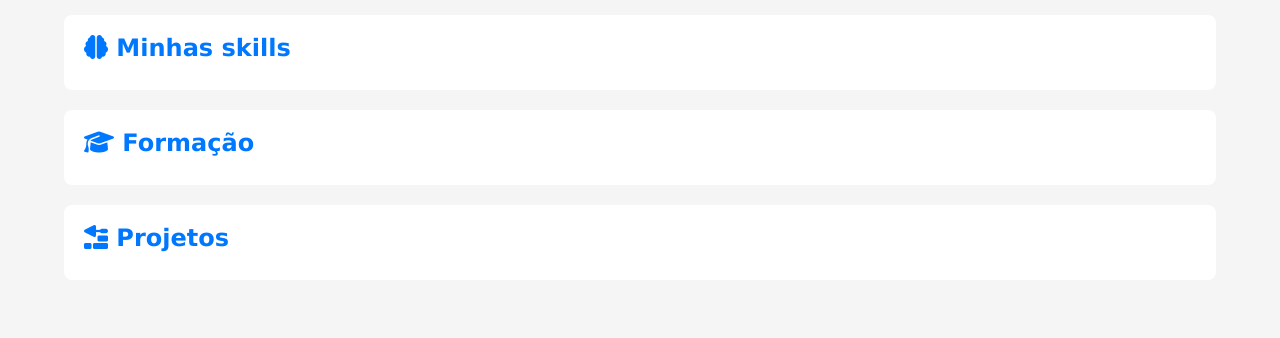
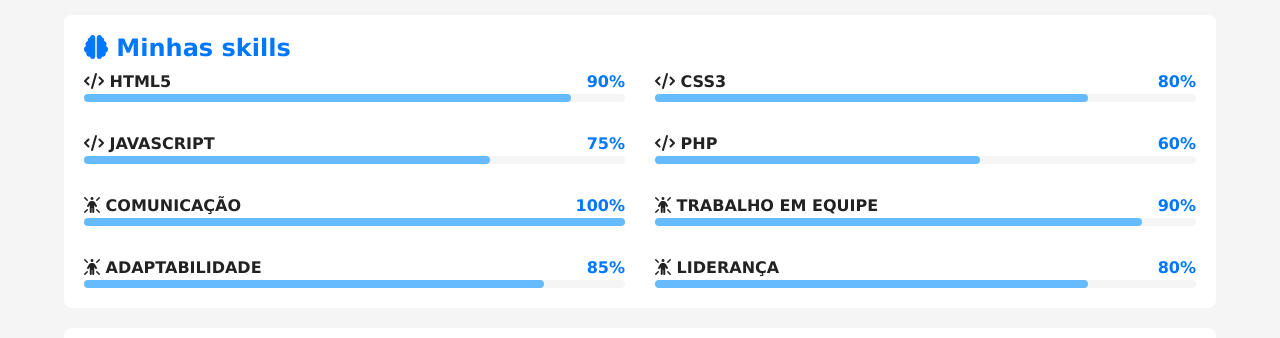
Before and after one commit to GabHSilva/projeto-portfolio, a plain HTML site: page index.html in a window 1280 px wide. Shown: the part 1183-1521 px from the top of the page. Before the commit the page ends 1483 px from the top, so only its background shows below. Drawn offline with Linux system fonts and the light colour scheme.

Commit message:
skill created

```diff
--- a/estilos/style.css
+++ b/estilos/style.css
@@ -127,3 +127,44 @@ article h2 {
     height: 100%;
     border-radius: 8px;
 }
+
+#skill-container {
+    display: grid;
+    grid-template-columns: 1fr;
+    gap: 30px;
+}
+
+#skill-container .info {
+    display: flex;
+    justify-content: space-between;
+    align-items: center;
+}
+
+#skill-container .nome {
+    font-weight: bold;
+    color: var(--texto);
+}
+
+#skill-container .porcent {
+    font-weight: bold;
+    color: var(--destaque);
+}
+
+#skill-container .barra {
+    width: 100%;
+    height: 8px;
+    background-color: var(--fundo-principal);
+    border-radius: 4px;
+}
+
+#skill-container .progresso {
+    height: 100%;
+    background-color: var(--destaque-inverso);
+    border-radius: 4px;
+}
+
+@media screen and (min-width: 768px) {
+    #skill-container {
+        grid-template-columns: 1fr 1fr;
+    }
+}
--- a/index.html
+++ b/index.html
@@ -46,6 +46,150 @@
             <article id="skills">
                 <h2><i class="fa-solid fa-brain"></i> Minhas skills</h2>
 
+                <div id="skill-container">
+                    <div class="item">
+                        <div class="info">
+                            <span class="nome">
+                                <i class="fa-solid fa-code"></i> HTML5
+                            </span>
+
+                            <span class="porcent">
+                                90%
+                            </span>
+                        </div>
+
+                        <div class="barra">
+                            <div class="progresso" style="width: 90%;">
+
+                            </div>
+                        </div>
+                    </div>
+
+                    <div class="item">
+                        <div class="info">
+                            <span class="nome">
+                                <i class="fa-solid fa-code"></i> CSS3
+                            </span>
+
+                            <span class="porcent">
+                                80%
+                            </span>
+                        </div>
+
+                        <div class="barra">
+                            <div class="progresso" style="width: 80%;">
+
+                            </div>
+                        </div>
+                    </div>
+                    <div class="item">
+                        <div class="info">
+                            <span class="nome">
+                                <i class="fa-solid fa-code"></i> JAVASCRIPT
+                            </span>
+
+                            <span class="porcent">
+                                75%
+                            </span>
+                        </div>
+
+                        <div class="barra">
+                            <div class="progresso" style="width: 75%;">
+
+                            </div>
+                        </div>
+                    </div>
+
+                    <div class="item">
+                        <div class="info">
+                            <span class="nome">
+                                <i class="fa-solid fa-code"></i> PHP
+                            </span>
+
+                            <span class="porcent">
+                                60%
+                            </span>
+                        </div>
+
+                        <div class="barra">
+                            <div class="progresso" style="width: 60%;">
+
+                            </div>
+                        </div>
+                    </div>
+
+                    <div class="item">
+                        <div class="info">
+                            <span class="nome">
+                                <i class="fa-solid fa-person-rays"></i> COMUNICAÇÃO
+                            </span>
+
+                            <span class="porcent">
+                                100%
+                            </span>
+                        </div>
+
+                        <div class="barra">
+                            <div class="progresso" style="width: 100%;">
+
+                            </div>
+                        </div>
+                    </div>
+
+                    <div class="item">
+                        <div class="info">
+                            <span class="nome">
+                                <i class="fa-solid fa-person-rays"></i> TRABALHO EM EQUIPE
+                            </span>
+
+                            <span class="porcent">
+                                90%
+                            </span>
+                        </div>
+
+                        <div class="barra">
+                            <div class="progresso" style="width: 90%;">
+
+                            </div>
+                        </div>
+                    </div>
+
+                    <div class="item">
+                        <div class="info">
+                            <span class="nome">
+                                <i class="fa-solid fa-person-rays"></i> ADAPTABILIDADE
+                            </span>
+
+                            <span class="porcent">
+                                85%
+                            </span>
+                        </div>
+
+                        <div class="barra">
+                            <div class="progresso" style="width: 85%;">
+
+                            </div>
+                        </div>
+                    </div>
+
+                    <div class="item">
+                        <div class="info">
+                            <span class="nome">
+                                <i class="fa-solid fa-person-rays"></i> LIDERANÇA
+                            </span>
+
+                            <span class="porcent">
+                                80%
+                            </span>
+                        </div>
+
+                        <div class="barra">
+                            <div class="progresso" style="width: 80%;">
+
+                            </div>
+                        </div>
+                    </div>
+                </div>
             </article> <!--Fim de article#skills-->
 
             <article id="formacao">
```
